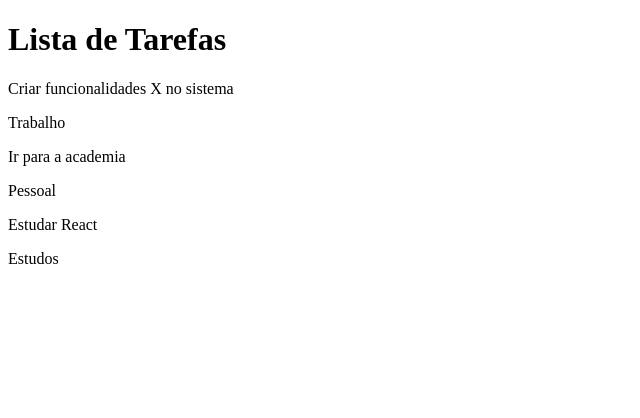
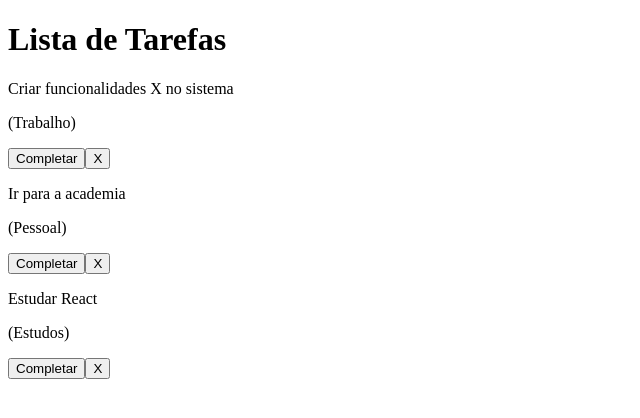
Before and after one commit to Almir-git-unifc/ToDo_crud-app_react, a React (Vite) app: page / in a window 1280 px wide. Shown: the top 418 px of the page, without its empty margins (0-640 px from the left). Built offline with nearby package versions, Linux system fonts and the light colour scheme.

Commit message:
feat(react): v00.02.000 - react vite struct layout with buttons complete e Del-X

```diff
--- a/src/App.jsx
+++ b/src/App.jsx
@@ -30,15 +30,17 @@ function App () {
           <div className='todo'>
             <div className='content'>
               <p>{todo.text}</p>
-			  <p className="category">
-				{todo.category}
-			  </p>
+              <p className='category'>({todo.category})</p>
+            </div>
+            <div>
+              <button>Completar</button>
+              <button>X</button>
             </div>
           </div>
         ))}
       </div>
     </div>
-  );
+  )
 }
 
 export default App
```
Also changed, not shown: 1 other file (tests, documents, lock files or other folders).
